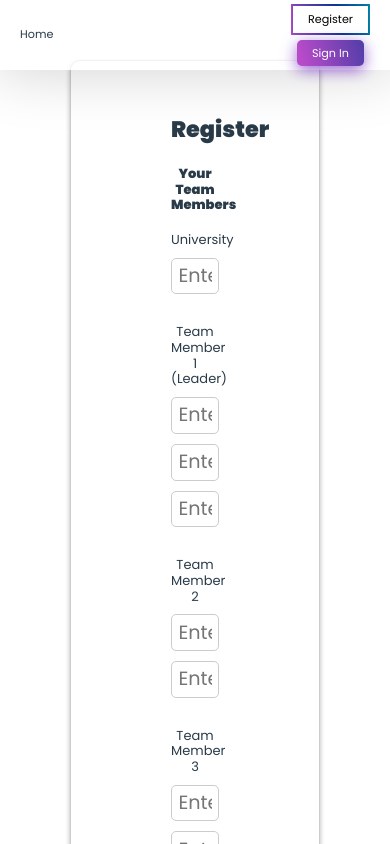
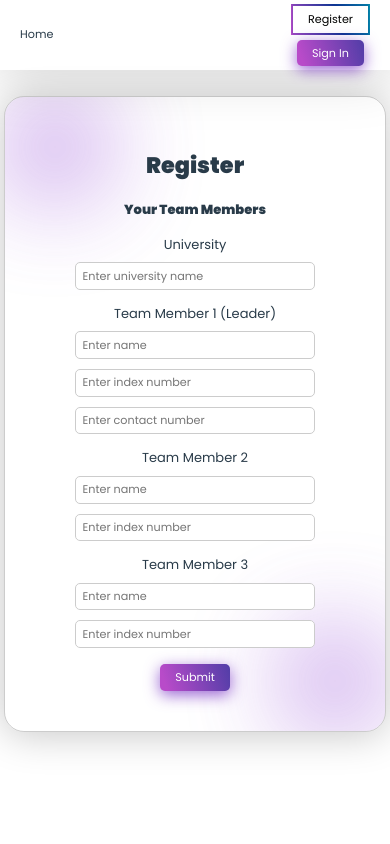
Before and after one commit to tharindu432/Mora-UXplore1.0-official-website, a React (Create React App) app in the folder client/: page /addMembers in a window 390 px wide. Shown: the top 844 px of the page. Built offline with nearby package versions, Linux system fonts and the light colour scheme; no server answers.

Commit message:
Teamregister mobile view

```diff
--- a/client/src/App.css
+++ b/client/src/App.css
@@ -292,6 +292,9 @@ p {
   .btn{
     padding: 7px 15px  !important;
   }
+  .register{
+    min-width: 0 !important;
+  }
 }
 svg {
   position: relative;
@@ -960,7 +963,7 @@ section .countdown h1 {
   display: block;
   width: 100%;
   padding: 0.4rem;
-  font-size: 1.2rem;
+  font-size: inherit;
   border: 1px solid #ccc;
   border-radius: 5px;
   margin-top: 10px;
@@ -1555,6 +1558,7 @@ section .countdown h1 {
   position: relative;
   text-align: center;
   margin: auto;
+  min-width: 800px;
   border: 1px solid rgba(0, 0, 0, 0.201);
   box-shadow: 0 2px 40px rgba(0, 0, 0, 0.233);
   padding: 20px 70px;
--- a/client/src/components/layout/TeamRegister.js
+++ b/client/src/components/layout/TeamRegister.js
@@ -133,8 +133,13 @@ function TeamRegister() {
 
   return (
     <Fragment>
-      <section className="container-center">
-        <div className="register">
+      <section className="container-center" style={{
+    height: "auto"
+}}>
+        <div className="register " style={{
+    marginTop: "6rem",
+    marginBottom: "3rem",
+}}>
           <h1
             style={{
               textAlign: "center",
@@ -158,7 +163,7 @@ function TeamRegister() {
                 onChange={(e) => setUniversity(e.target.value)}
               />
             </div>
-            <div className="input-group">
+            <div className="input-group mt-1">
               <label htmlFor="name1">Team Member 1 (Leader)</label>
               <input
                 type="text"
@@ -182,7 +187,7 @@ function TeamRegister() {
                 onChange={(e) => setT01contact(e.target.value)}
               />
             </div>
-            <div className="input-group">
+            <div className="input-group mt-1">
               <label htmlFor="name2">Team Member 2</label>
               <input
                 type="text"
@@ -199,7 +204,7 @@ function TeamRegister() {
                 onChange={(e) => setT02university_index(e.target.value)}
               />
             </div>
-            <div className="input-group">
+            <div className="input-group mt-1">
               <label htmlFor="name3">Team Member 3</label>
               <input
                 type="text"
@@ -229,7 +234,7 @@ function TeamRegister() {
           {alert}
         </div>
       </section>
-      <style jsx>{`
+      {/* <style jsx>{`
         .container-center {
           display: flex;
           justify-content: center;
@@ -277,7 +282,7 @@ function TeamRegister() {
           cursor: pointer;
           transition: all 0.3s ease;
         }
-      `}</style>
+      `}</style> */}
     </Fragment>
   );
 }
```
